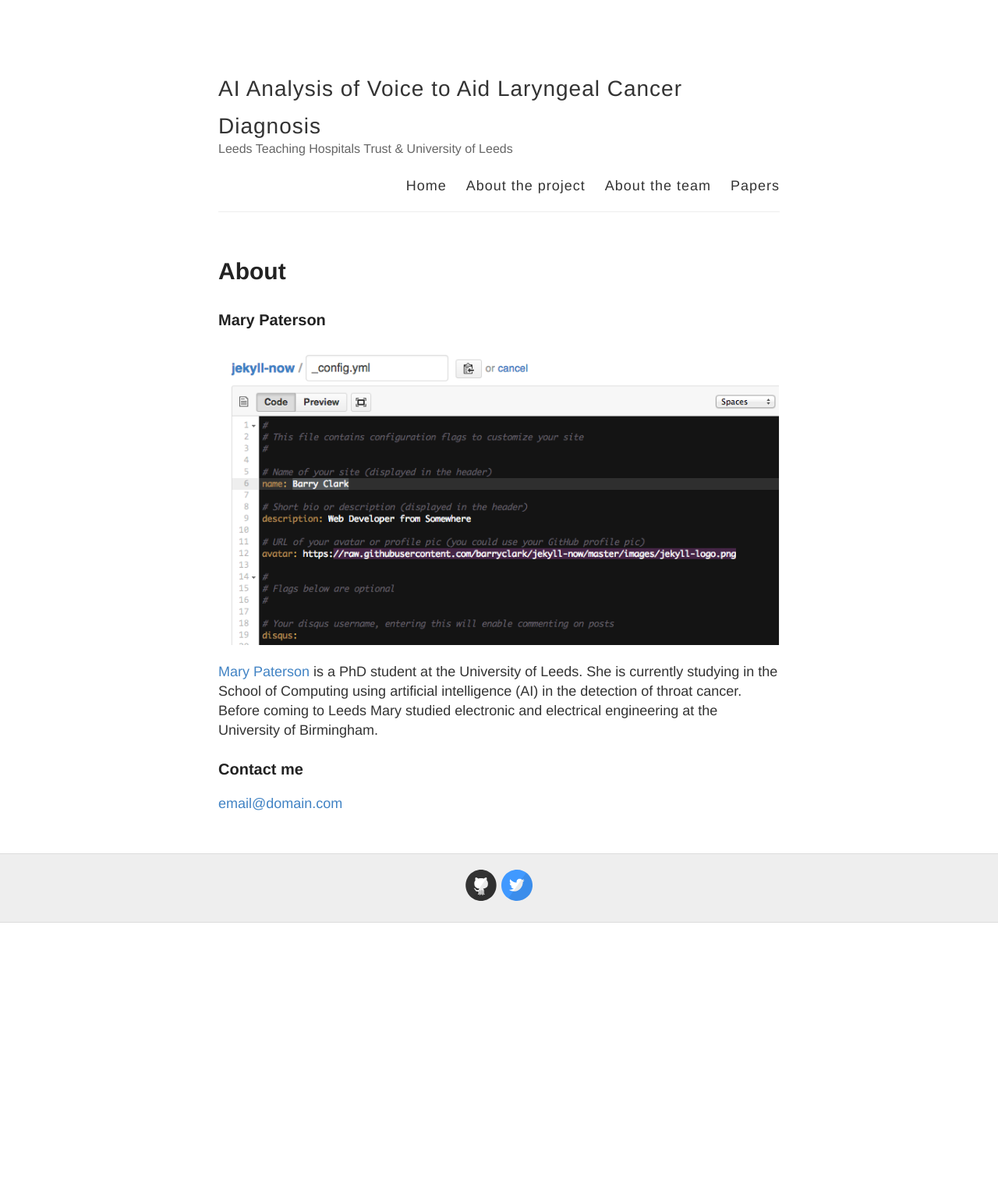
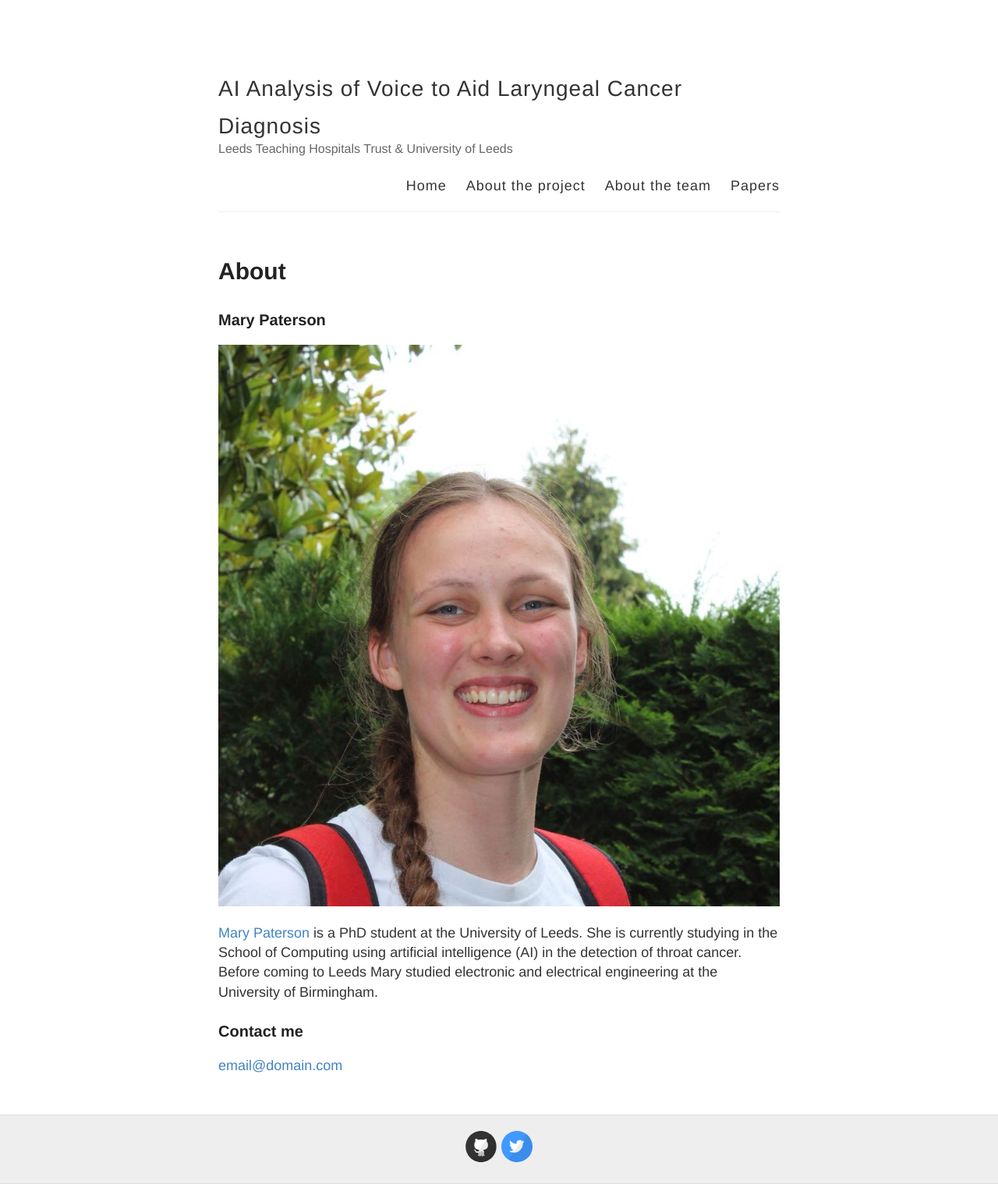
Before and after one commit to mary-paterson/mary-paterson.github.io, a Jekyll site: the page built from about.md, in a window 1280 px wide. Shown: the whole page at 78% size. Built offline with Jekyll 4.4.1, drawn with Linux system fonts in a browser that asks for light colours; before the commit the page ends 1183 px from its top, so only the background shows below that.

Commit message:
Update about.md

```diff
--- a/about.md
+++ b/about.md
@@ -6,7 +6,7 @@
 
 ### Mary Paterson
 
-![_config.yml]({{ site.baseurl }}/images/config.png)
+![_config.yml]({{ site.baseurl }}/images/Profile.jpg)
 
 [Mary Paterson](https://eps.leeds.ac.uk/computing/pgr/8564/mary-paterson) is a PhD student at the University of Leeds. She is currently studying in the School of Computing using artificial intelligence (AI) in the detection of throat cancer. Before coming to Leeds Mary studied electronic and electrical engineering at the University of Birmingham.
 
```
